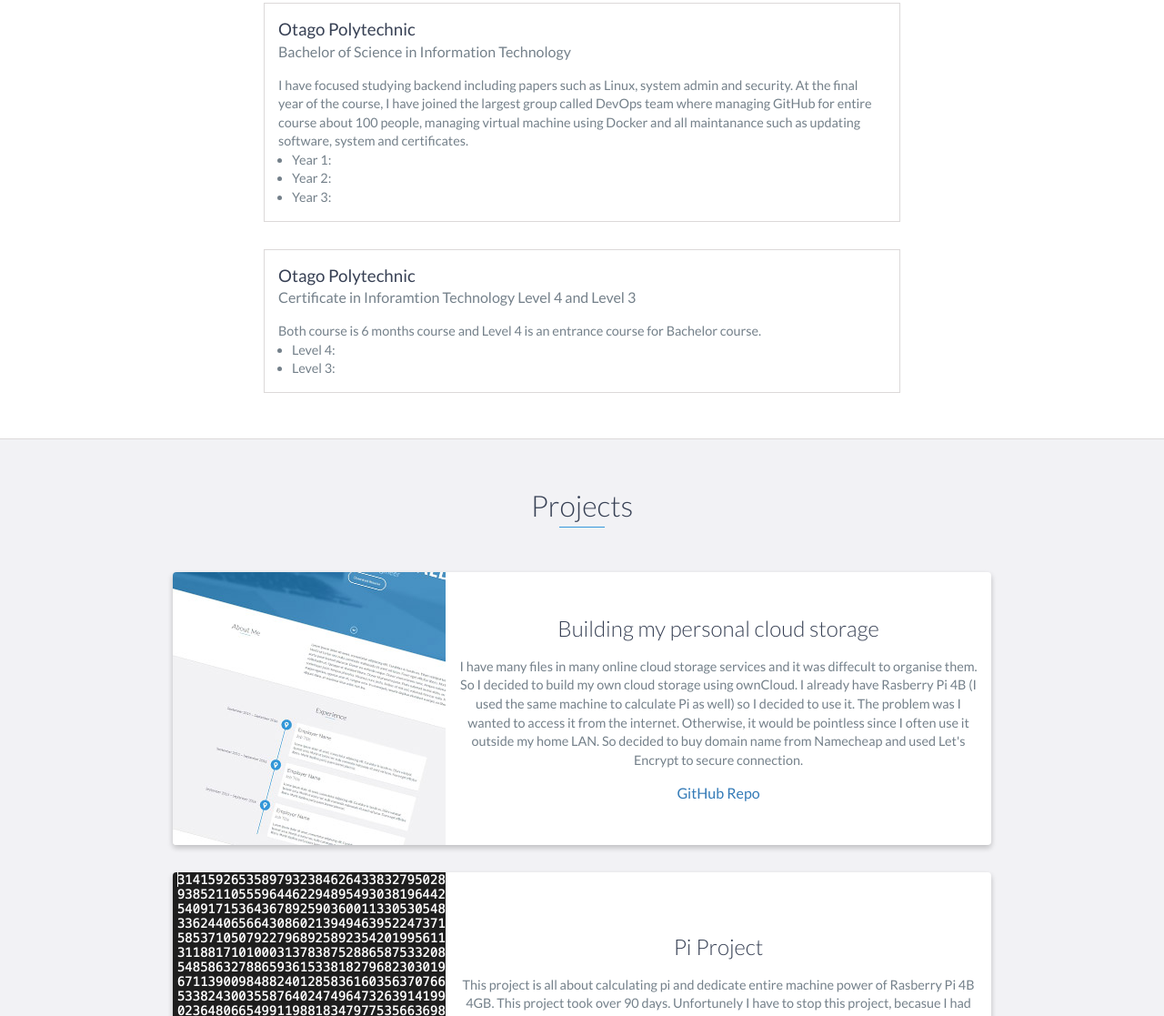
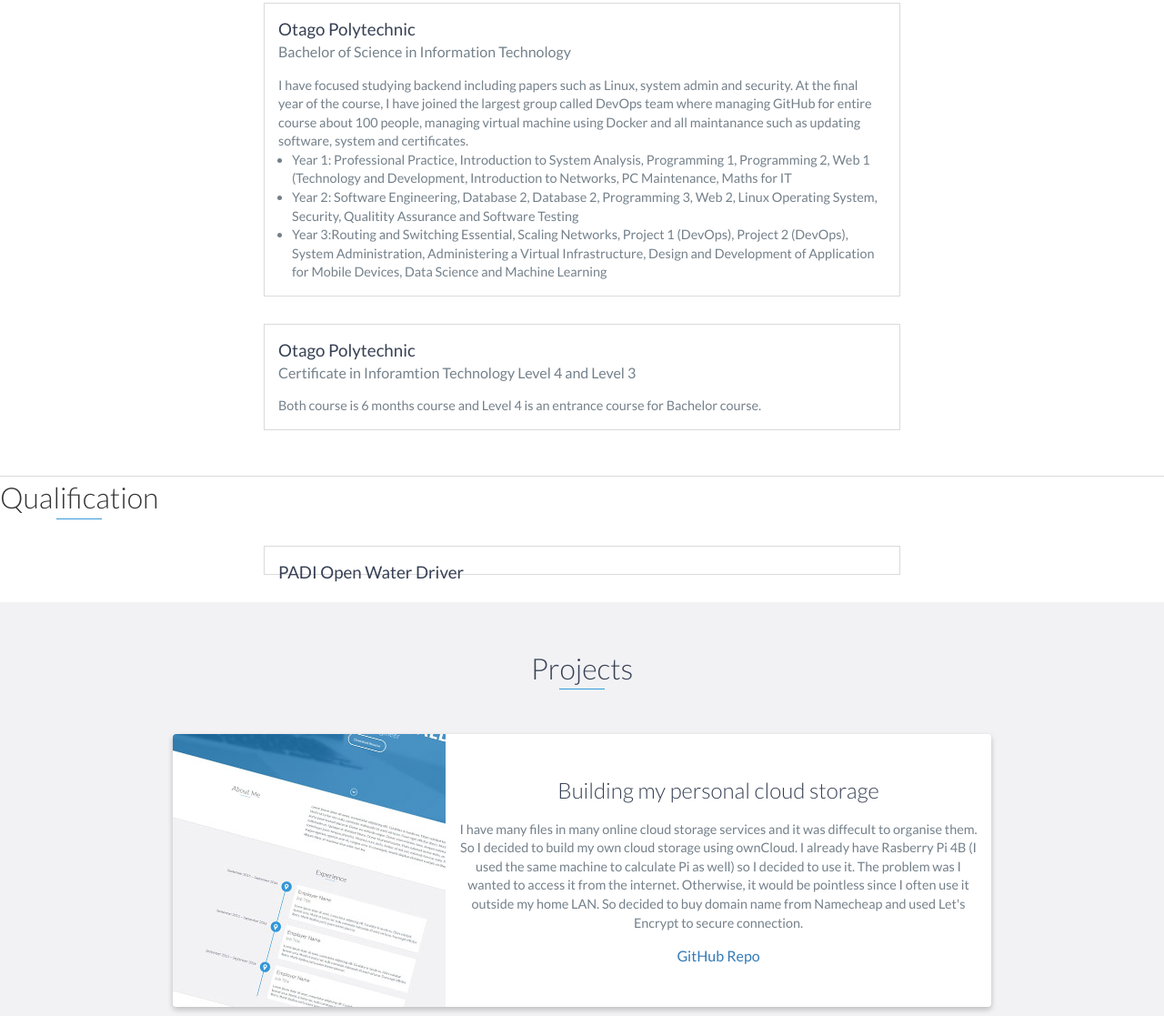
Before and after one commit to Mizuki14/oldPortfolio, a website: page index.html in a window 1280 px wide. Shown: the part 1208-2325 px from the top of the page at 91% size. Drawn offline with nearby package versions, Linux system fonts and the light colour scheme.

Commit message:
add more info qualification

```diff
--- a/index.html
+++ b/index.html
@@ -123,13 +123,13 @@
             </p>
                        <ul>
                 <li>
-                    Year 1:
+                    Year 1: Professional Practice, Introduction to System Analysis, Programming 1, Programming 2, Web 1 (Technology and Development, Introduction to Networks, PC Maintenance, Maths for IT
                 </li>
                 <li>
-                    Year 2:
+                    Year 2: Software Engineering, Database 2, Database 2, Programming 3, Web 2, Linux Operating System, Security, Qualitity Assurance and Software Testing
                 </li>
                 <li>
-                    Year 3:
+                    Year 3:Routing and Switching Essential, Scaling Networks, Project 1 (DevOps), Project 2 (DevOps), System Administration, Administering a Virtual Infrastructure, Design and Development of Application for Mobile Devices, Data Science and Machine Learning
                 </li>
             </ul>
 
@@ -143,18 +143,19 @@
             <p>
                 Both course is 6 months course and Level 4 is an entrance course for Bachelor course.
             </p>
-            <ul>
-                <li>
-                Level 4:
-                </li>
-                <li>
-                Level 3:
-                </li>
-            </ul>
         </div>
         <!-- End .education-block -->
     </div>
     <!-- End #education -->
+
+
+    <div id="Qualification">
+        <h2 class="heading">Qualification </h2>
+        <div class="education-block">
+            <h3>PADI Open Water Driver </h3>
+            <span class="education-date"></span>
+    </div>
+    <!-- End .education-block -->
 
     <div id="projects" class="background-alt">
         <h2 class="heading">Projects</h2>
```
